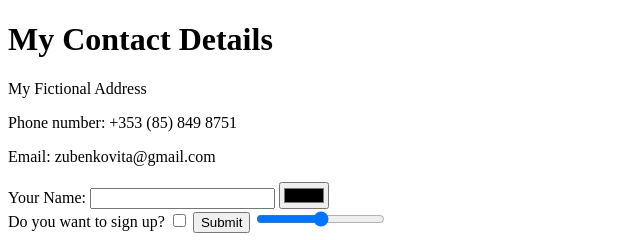
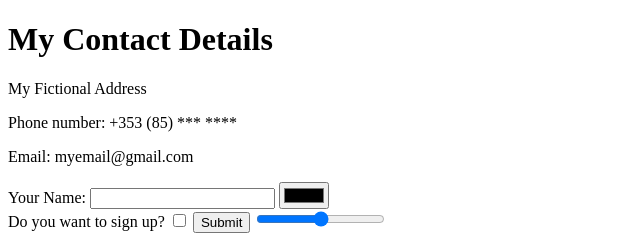
Before and after one commit to VitaZubenko/cv, a plain HTML site: page contact-me.html in a window 1280 px wide. Shown: the top 240 px of the page, 0-640 px from the left. Drawn offline with Linux system fonts and the light colour scheme.

Commit message:
Update contact-me.html

```diff
--- a/contact-me.html
+++ b/contact-me.html
@@ -7,8 +7,8 @@
   <body>
     <h1>My Contact Details</h1>
     <p>My Fictional Address</p>
-    <p>Phone number: +353 (85) 849 8751</p>
-    <p>Email: zubenkovita@gmail.com</p>
+    <p>Phone number: +353 (85) *** ****</p>
+    <p>Email: myemail@gmail.com</p>
 
 <form class="" action="index.html" method="post">
   <label>Your Name:</label>
```
